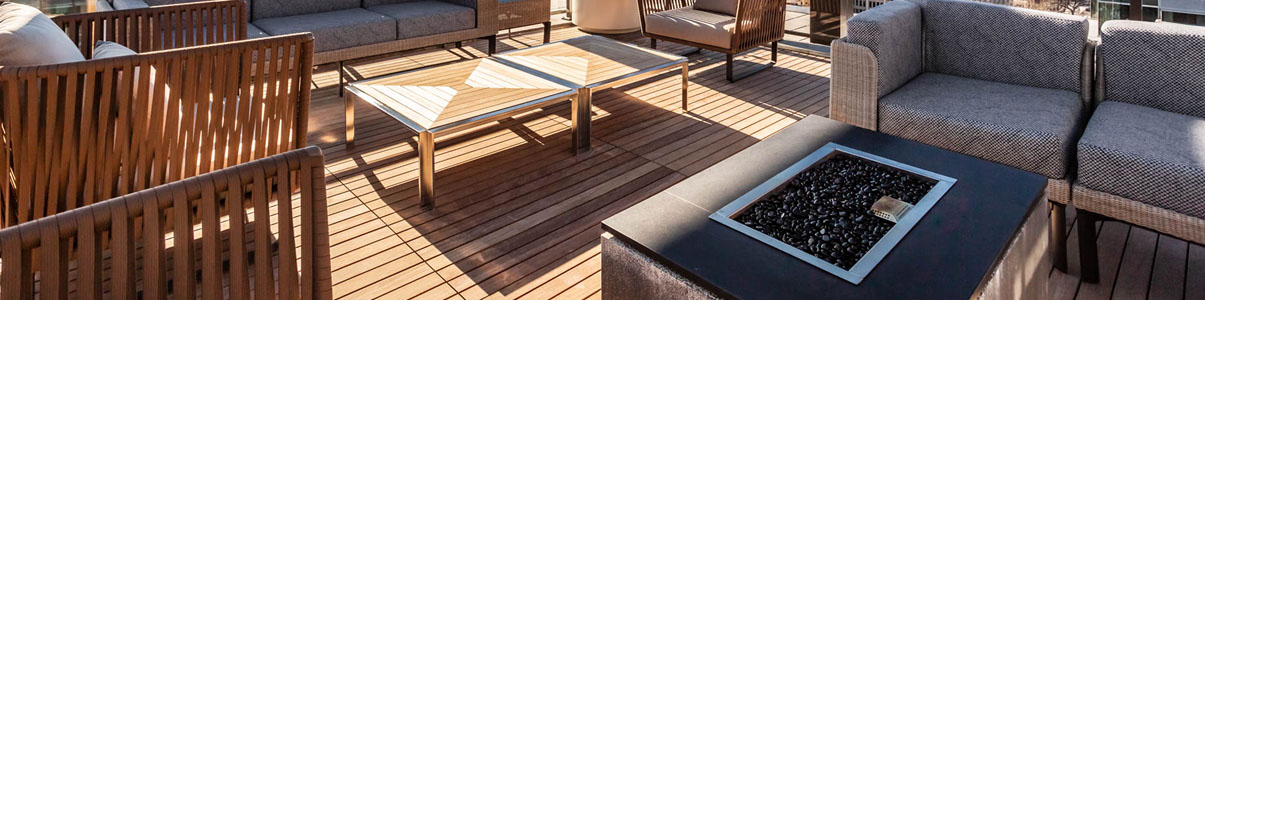
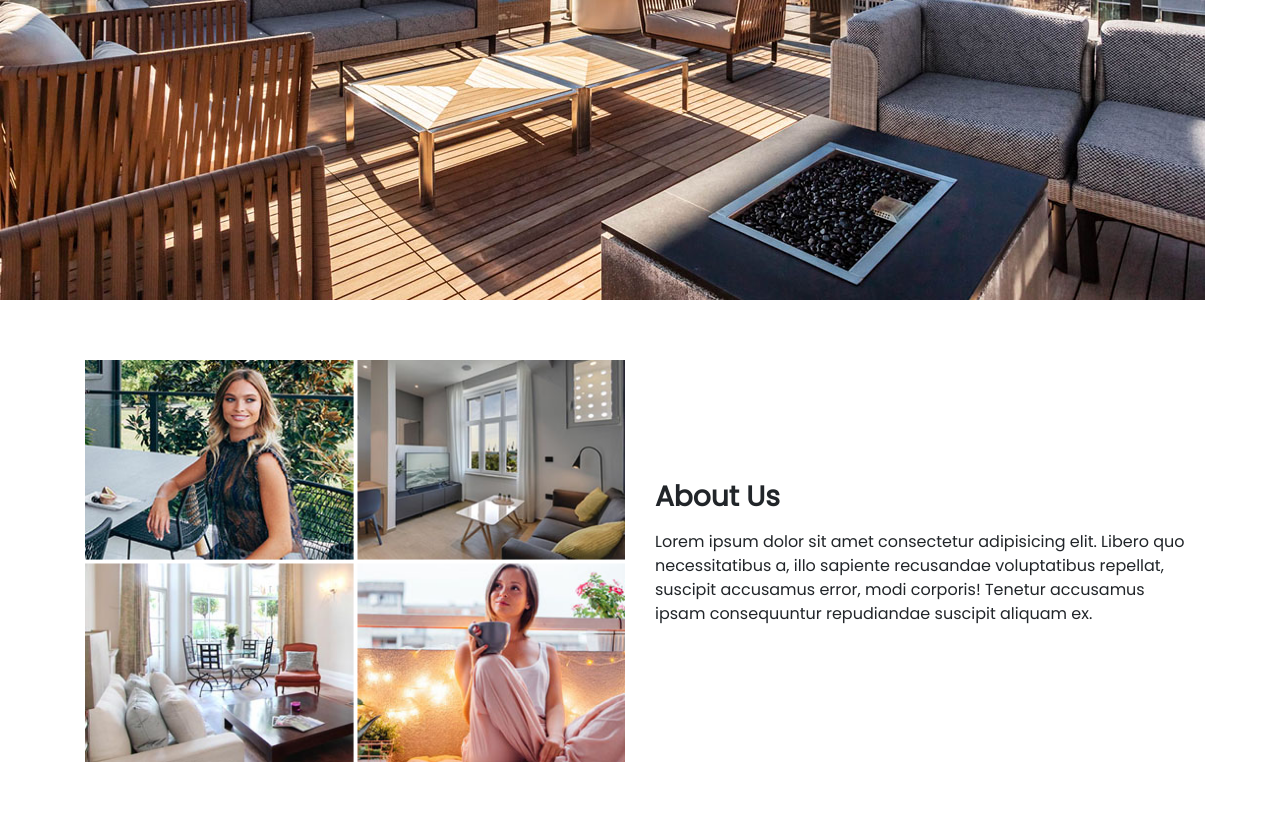
Before and after one commit to dilshad-shibin/dotweb-Project, a plain HTML site: page index.html in a window 1280 px wide. Shown: the part 396-1218 px from the top of the page. Before the commit the page ends 800 px from the top, so only its background shows below. Drawn offline with nearby package versions, Linux system fonts and the light colour scheme.

Commit message:
about section added

```diff
--- a/assets/css/style.css
+++ b/assets/css/style.css
@@ -12,6 +12,13 @@ body {
     color: #212529;
 }
 
+h1,
+h2,
+h3,
+h4 {
+    font-weight: 700;
+}
+
 
 /* Main Css */
 
@@ -24,9 +31,20 @@ body {
 .btn-style1 {
     color: #fff;
     background-color: rgb(240, 102, 12);
+    padding: .3rem 1.2rem !important;
+}
+
+.btn-style1:hover {
+    background-color: rgb(240, 102, 12, 0.83);
 }
 
 .banner {
     margin-top: 60px;
     float: left;
 }
+
+#about-section {
+    float: left;
+    padding: 60px 0;
+    width: 100%
+}
--- a/index.html
+++ b/index.html
@@ -57,7 +57,23 @@
         <img src="assets/img/images/banner-img.jpg" alt="" class="img-fluid">
     </section>
 
-
+    <!-- About Section -->
+    <section id="about-section">
+        <div class="container">
+            <div class="row d-flex justify-content-center">
+                <div class="col-md-6">
+                    <img src="assets/img/images/about-img.png" alt="" class="img-fluid">
+                </div>
+                <div class="col-md-6 d-flex align-items-center">
+                    <div class="about-content justify-content-center align-items-center">
+                        <h3 class="mb-3">About Us</h3>
+                        <p>Lorem ipsum dolor sit amet consectetur adipisicing elit. Libero quo necessitatibus a, illo sapiente recusandae voluptatibus repellat, suscipit accusamus error, modi corporis! Tenetur accusamus ipsam consequuntur repudiandae suscipit
+                            aliquam ex.</p>
+                    </div>
+                </div>
+            </div>
+        </div>
+    </section>
 
 
     <!-- scripts Files-->
```
